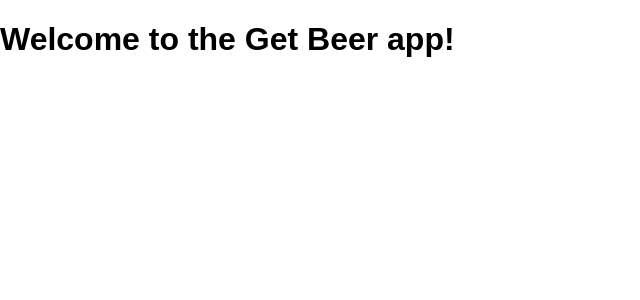
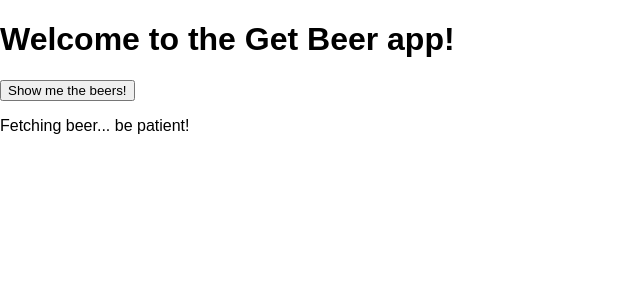
Before and after one commit to tlaak/get-beer-react, a React (Create React App) app: page / in a window 1280 px wide. Shown: the top 300 px of the page, without its empty margins (0-640 px from the left). Built offline with nearby package versions, Linux system fonts and the light colour scheme.

Commit message:
Use the GetBeer component and prevent it from crashing

```diff
--- a/src/App.js
+++ b/src/App.js
@@ -1,13 +1,18 @@
 import React, { Component } from "react";
 import logo from "./logo.svg";
 import "./App.css";
+import GetBeer from "./components/GetBeer";
 
 class App extends Component {
   render() {
     return (
       <main className="app">
         <h1 className="app__heading">Welcome to the Get Beer app!</h1>
-        <app-get-beer />
+        <GetBeer
+          isLoading={false}
+          beers={[]}
+          getBeer={() => console.log("Get beer clicked")}
+        />
       </main>
     );
   }
```
